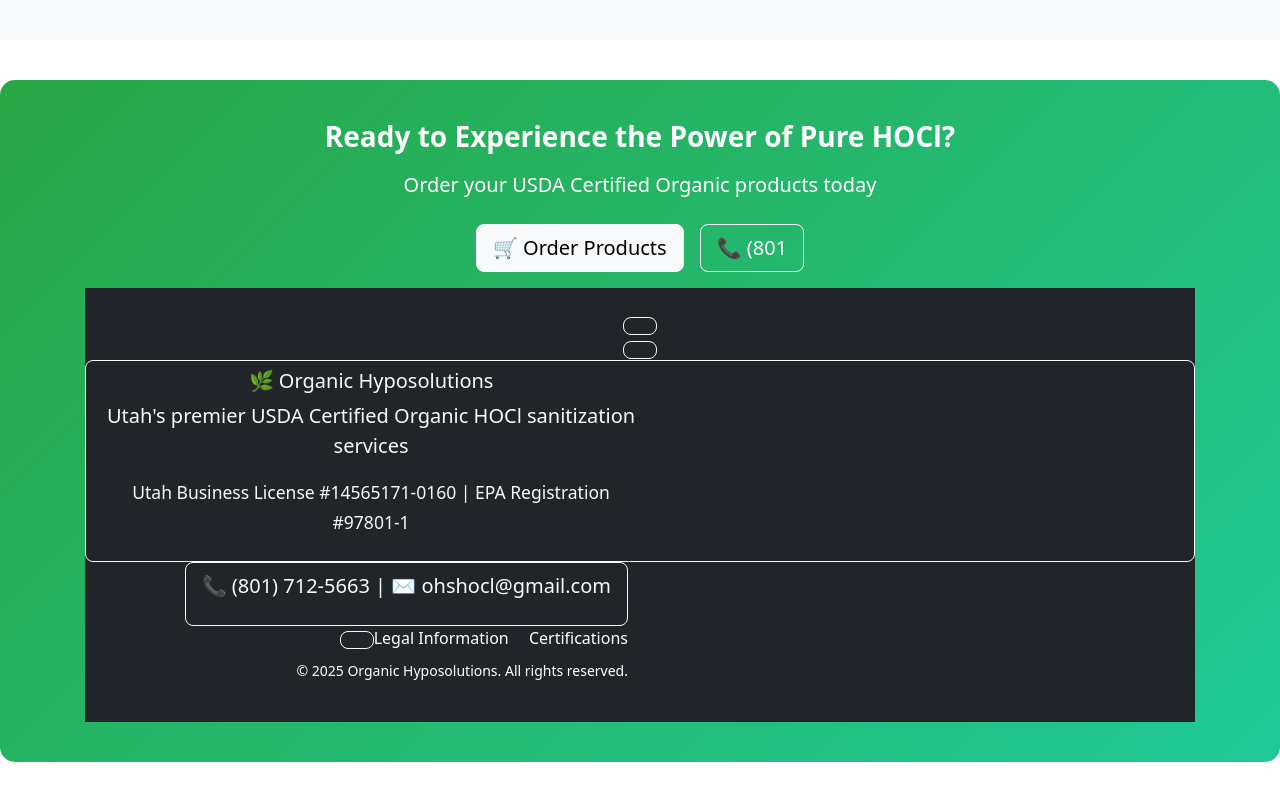
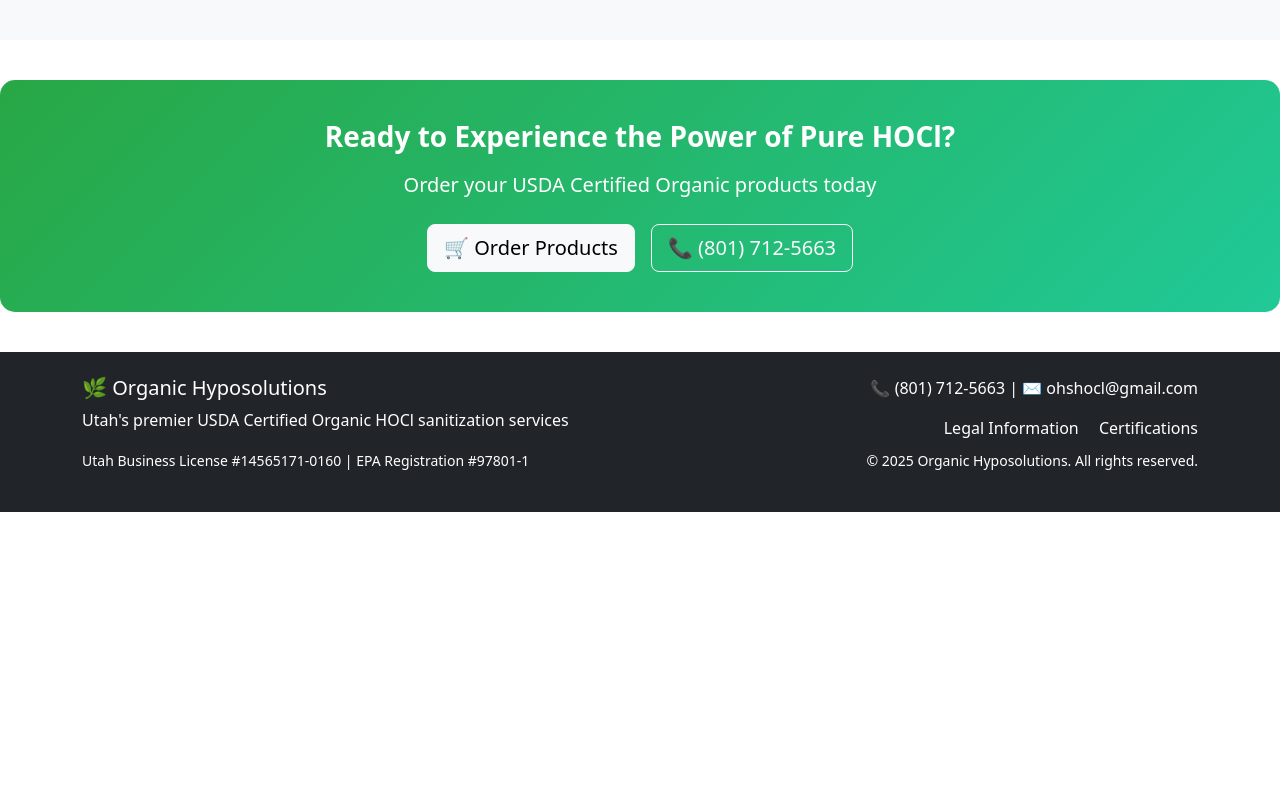
Before and after one commit to Ohshocl/organichyposolutions-website, a plain HTML site: page products.html in a window 1280 px wide. Shown: the part 5021-5821 px from the top of the page. After the commit the page ends 5533 px from the top, so only its background shows below. Drawn offline with nearby package versions, Linux system fonts and the light colour scheme.

Commit message:
Update products.html

```diff
--- a/products.html
+++ b/products.html
@@ -501,7 +501,12 @@
             <p class="lead mb-4">Order your USDA Certified Organic products today</p>
             <div class="d-flex justify-content-center gap-3 flex-wrap">
                 <a href="https://docs.google.com/forms/d/1GsJjlVXGAIEJkxBYiAlnlBX8LIV50E0giuNFqIvZ6vI/viewform" target="_blank" class="btn btn-light btn-lg">🛒 Order Products</a>
-                <a href="tel:+18017125663" class="btn btn-outline-light btn-lg">📞 (801
+                <a href="tel:+18017125663" class="btn btn-outline-light btn-lg">📞 (801) 712-5663
+                    </a>
+                </div>
+            </div>
+        </div>
+    </section>
 
     <!-- Footer -->
     <footer class="bg-dark text-white py-4">
```
